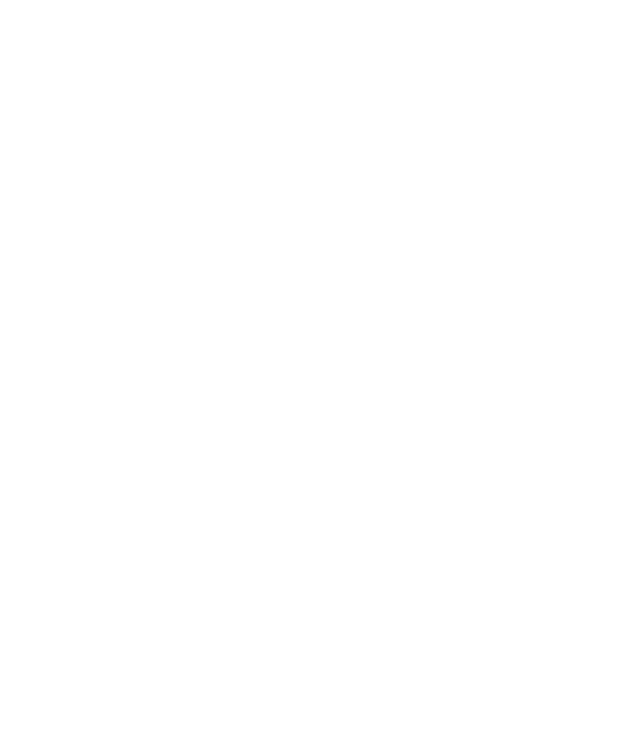
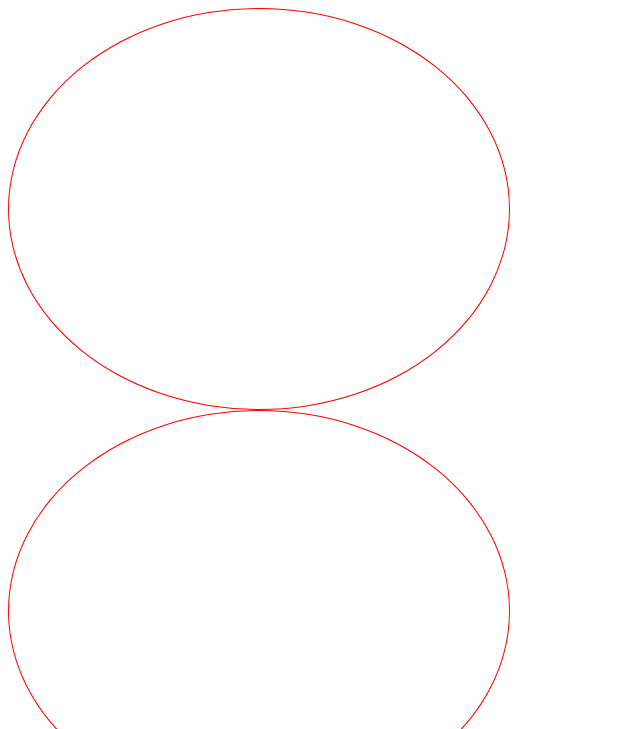
Before and after one commit to Bahrom554/h5555, a plain HTML site: page index.html in a window 1280 px wide. Shown: the top 729 px of the page, without its empty margins (0-640 px from the left). Drawn offline with Linux system fonts and the light colour scheme.

Commit message:
finished css

```diff
--- a/index.html
+++ b/index.html
@@ -12,6 +12,7 @@
    <div class="box"></div>
    <div class="box"></div>
    <div class="box"></div>
+   <div class="box"></div>
 
 </body>
 </html>
--- a/styles.css
+++ b/styles.css
@@ -0,0 +1,7 @@
+.box{
+    width: 500px;
+    height: 400px;
+    border: 1px solid red;
+    display: flex;
+    border-radius: 50%;
+}
```
